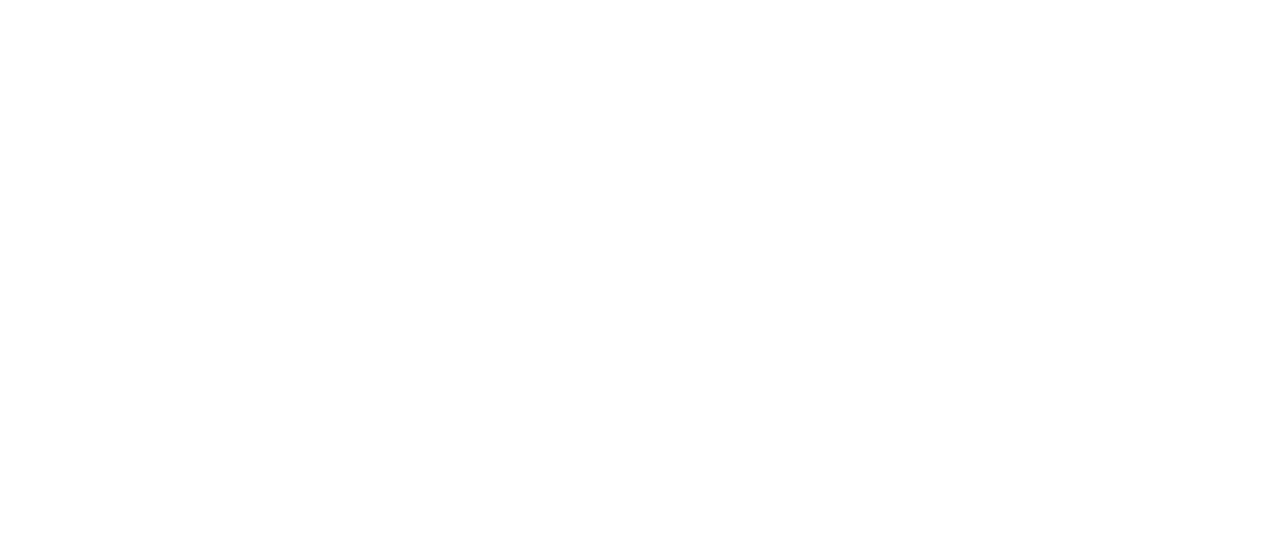
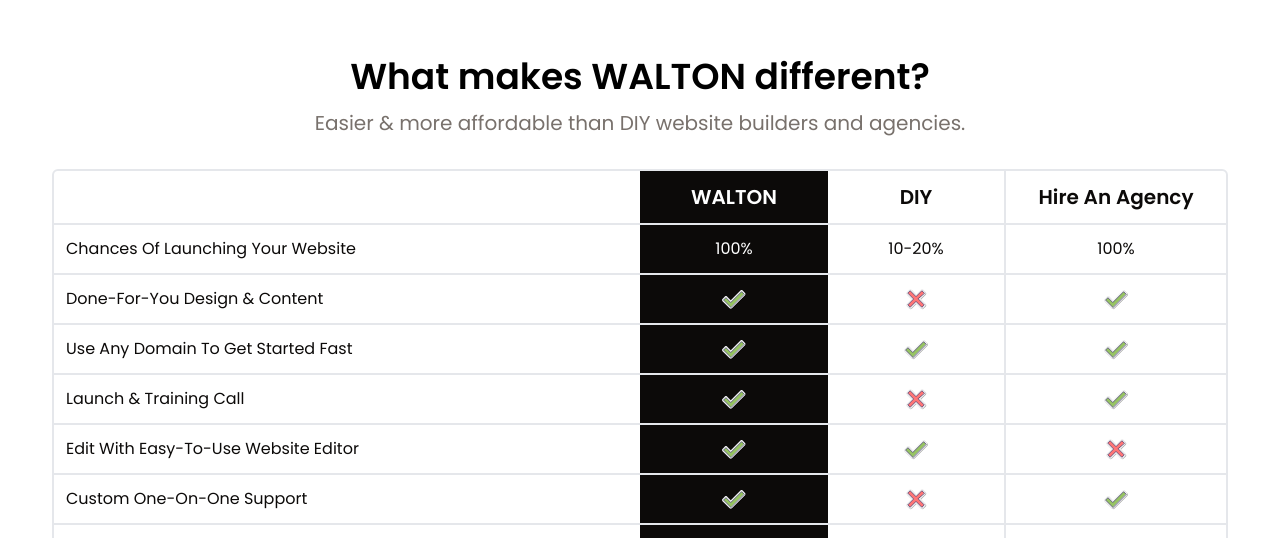
Before and after one commit to glimmrz/ueni_clone, a Next.js app: page / in a window 1280 px wide. Shown: the part 2980-3518 px from the top of the page. Before the commit the page ends 2973 px from the top, so only its background shows below. Built offline with nearby package versions, Linux system fonts and the light colour scheme.

Commit message:
full layout

```diff
--- a/src/app/(landing)/page.jsx
+++ b/src/app/(landing)/page.jsx
@@ -1,7 +1,11 @@
 import { CustomerReview } from "@/components/customer-review";
+import { Differences } from "@/components/differences/defferences";
+import { Faq } from "@/components/faq/faq";
 import { Features } from "@/components/features";
 import { Hero } from "@/components/hero/hero";
 import { Process } from "@/components/process/process";
+import { Refund } from "@/components/refund";
+import { Services } from "@/components/services/services";
 import { TrustpilotReviews } from "@/components/trustpilot-reviews/trustpilot-reviews";
 
 export default function Home() {
@@ -12,6 +16,11 @@
       <Process />
       <CustomerReview />
       <TrustpilotReviews />
+      <Differences />
+      <CustomerReview />
+      <Refund />
+      <Services />
+      <Faq />
     </>
   );
 }
--- a/src/components/differences/defferences.jsx
+++ b/src/components/differences/defferences.jsx
@@ -1,18 +1,13 @@
-import { Background } from "../background";
 import { Section } from "../section";
 import { DifferenceTable } from "./differences-table";
 
 export function Differences() {
   return (
-    <Background>
-      <Section
-        className="text-background"
-        id="differences"
-        title="What makes WALTON different?"
-        description="Say goodbye to DIY builders and web agencies and get the best of both"
-      >
-        <DifferenceTable />
-      </Section>
-    </Background>
+    <Section
+      title="What makes WALTON different?"
+      subtitle="Easier & more affordable than DIY website builders and agencies."
+    >
+      <DifferenceTable />
+    </Section>
   );
 }
--- a/src/components/differences/differences-table.jsx
+++ b/src/components/differences/differences-table.jsx
@@ -3,12 +3,12 @@
 
 export function DifferenceTable() {
   return (
-    <div className="overflow-x-auto border-2 border-shade rounded-md text-primary">
+    <div className="overflow-x-auto border-2 border-shade rounded-md text-foreground">
       <table className="capitalize rounded-md w-full min-w-full overflow-hidden bg-background shadow-rg text-left">
         <thead>
           <tr className="border-b-2 border-shade">
             <th className="p-3 text-xl font-bold w-2/4"></th>
-            <th className="p-3 text-xl font-semibold text-center w-32 bg-primary text-background">
+            <th className="p-3 text-xl font-semibold text-center w-32 bg-foreground text-background">
               WALTON
             </th>
             <th className="p-3 text-xl border-r-2 font-semibold text-center w-32">
@@ -24,7 +24,7 @@
             <td className="p-3 text-base w-2/4">
               Chances of launching your website
             </td>
-            <td className="p-3 text-base text-center w-32 bg-primary text-background">
+            <td className="p-3 text-base text-center w-32 bg-foreground text-background">
               100%
             </td>
             <td className="p-3 text-base border-r-2 text-center w-32">
@@ -37,7 +37,7 @@
             <td className="p-3 text-base w-2/4">
               Done-for-you design & content
             </td>
-            <td className="p-3 text-xl text-center w-32 bg-primary text-background">
+            <td className="p-3 text-xl text-center w-32 bg-foreground text-background">
               <div className="flex items-center justify-center">
                 <Icon size={24} icon="check" />
               </div>
@@ -58,7 +58,7 @@
             <td className="p-3 text-base w-2/4">
               Use any domain to get started fast
             </td>
-            <td className="p-3 text-xl text-center w-32 bg-primary text-background">
+            <td className="p-3 text-xl text-center w-32 bg-foreground text-background">
               <div className="flex items-center justify-center">
                 <Icon size={24} icon="check" />
               </div>
@@ -77,7 +77,7 @@
 
           <tr className="border-b-2 border-shade last-of-type:border-0">
             <td className="p-3 text-base w-2/4">Launch & training call</td>
-            <td className="p-3 text-xl text-center w-32 bg-primary text-background">
+            <td className="p-3 text-xl text-center w-32 bg-foreground text-background">
               <div className="flex items-center justify-center">
                 <Icon size={24} icon="check" />
               </div>
@@ -98,7 +98,7 @@
             <td className="p-3 text-base w-2/4">
               Edit with easy-to-use website editor
             </td>
-            <td className="p-3 text-xl text-center w-32 bg-primary text-background">
+            <td className="p-3 text-xl text-center w-32 bg-foreground text-background">
               <div className="flex items-center justify-center">
                 <Icon size={24} icon="check" />
               </div>
@@ -117,7 +117,7 @@
 
           <tr className="border-b-2 border-shade last-of-type:border-0">
             <td className="p-3 text-base w-2/4">Custom one-on-one support</td>
-            <td className="p-3 text-xl text-center w-32 bg-primary text-background">
+            <td className="p-3 text-xl text-center w-32 bg-foreground text-background">
               <div className="flex items-center justify-center">
                 <Icon size={24} icon="check" />
               </div>
@@ -136,7 +136,7 @@
 
           <tr className="border-b-2 border-shade last-of-type:border-0">
             <td className="p-3 text-base w-2/4">Fast, secure hosting</td>
-            <td className="p-3 text-xl text-center w-32 bg-primary text-background">
+            <td className="p-3 text-xl text-center w-32 bg-foreground text-background">
               <div className="flex items-center justify-center">
                 <Icon size={24} icon="check" />
               </div>
@@ -155,7 +155,7 @@
 
           <tr className="border-b-2 border-shade last-of-type:border-0">
             <td className="p-3 text-base w-2/4">Launch in a week</td>
-            <td className="p-3 text-xl text-center w-32 bg-primary text-background">
+            <td className="p-3 text-xl text-center w-32 bg-foreground text-background">
               <div className="flex items-center justify-center">
                 <Icon size={24} icon="check" />
               </div>
@@ -174,7 +174,7 @@
 
           <tr className="border-b-2 border-shade last-of-type:border-0">
             <td className="p-3 text-base w-2/4">Unlimited edits for 30 days</td>
-            <td className="p-3 text-xl text-center w-32 bg-primary text-background">
+            <td className="p-3 text-xl text-center w-32 bg-foreground text-background">
               <div className="flex items-center justify-center">
                 <Icon size={24} icon="check" />
               </div>
@@ -193,7 +193,7 @@
 
           <tr className="border-b-2 border-shade last-of-type:border-0">
             <td className="p-3 text-base w-2/4">Biggest frustration</td>
-            <td className="p-3 text-base text-center w-32 bg-primary text-background">
+            <td className="p-3 text-base text-center w-32 bg-foreground text-background">
               not finding us sooner
             </td>
             <td className="p-3 border-r-2 text-base text-center w-32">
@@ -211,7 +211,7 @@
                 get started
               </Button>
             </td>
-            <td className="p-3 text-3xl font-semibold text-center w-32 bg-primary text-background">
+            <td className="p-3 text-3xl font-semibold text-center w-32 bg-foreground text-background">
               £12.99 /month
             </td>
             <td className="p-3 border-r-2 text-xl font-semibold text-destructive text-center w-32">
--- a/src/components/faq/faq.jsx
+++ b/src/components/faq/faq.jsx
@@ -27,11 +27,7 @@
 
 export function Faq() {
   return (
-    <Section
-      id="faq"
-      title="Most common questions we get"
-      description="read or ask us a question"
-    >
+    <Section title="FAQs">
       <div className="flex flex-col gap-4">
         {faqs.map((faq, index) => (
           <FaqDropodown faq={faq} key={index} />
--- a/src/components/refund.jsx
+++ b/src/components/refund.jsx
@@ -1,19 +1,22 @@
 import Image from "next/image";
+import refund from "@/assets/refund.svg";
 import { Section } from "./section";
 import { Title } from "./title";
-import refund from "@/assets/refund.svg";
 
 export function Refund() {
   return (
     <Section className="py-0">
       <div className="bg-accent grid md:grid-cols-[2.5fr,1fr] gap-4 rounded-md p-2 md:pt-8 md:pb-8 md:pl-16 md:pr-16">
         <div className="flex flex-col gap-4">
-          <Title className="text-center md:text-left">
-            30-Day 100% Money-Back Guarantee
-          </Title>
-          <p>
+          <Title
+            title="30-Day 100% Money-Back Guarantee"
+            className="md:text-left"
+          />
+
+          <p className="text-[22px]">
             Try this package for up to 30 days and if you’re not happy with your
-            purchase for any reason at all, contact help@ueni.com for a full
+            purchase for any reason at all, contact{" "}
+            <span className="underline">help@walton.com</span> for a full
             refund. No questions asked.
           </p>
         </div>
--- a/src/components/services/services.jsx
+++ b/src/components/services/services.jsx
@@ -39,8 +39,8 @@
 export function Services() {
   return (
     <Section
-      title="Easier & more affordable."
-      description="What sets us apart?"
+      title="What features are included in your UENI website?"
+      subtitle="All the essentials to run a successful website or online store."
     >
       <div className="grid gap-4 md:gap-8 md:grid-cols-2">
         {features?.map((feature, index) => (
--- a/src/components/title.jsx
+++ b/src/components/title.jsx
@@ -2,7 +2,7 @@
 
 export function Title({ title, subtitle, className }) {
   return (
-    <hgroup className={cn("text-center", className)}>
+    <hgroup className={cn("text-center space-y-3", className)}>
       {title && <h2 className="text-3xl md:text-4xl font-semibold">{title}</h2>}
       {subtitle && <p className="text-xl text-muted-foreground">{subtitle}</p>}
     </hgroup>
```
